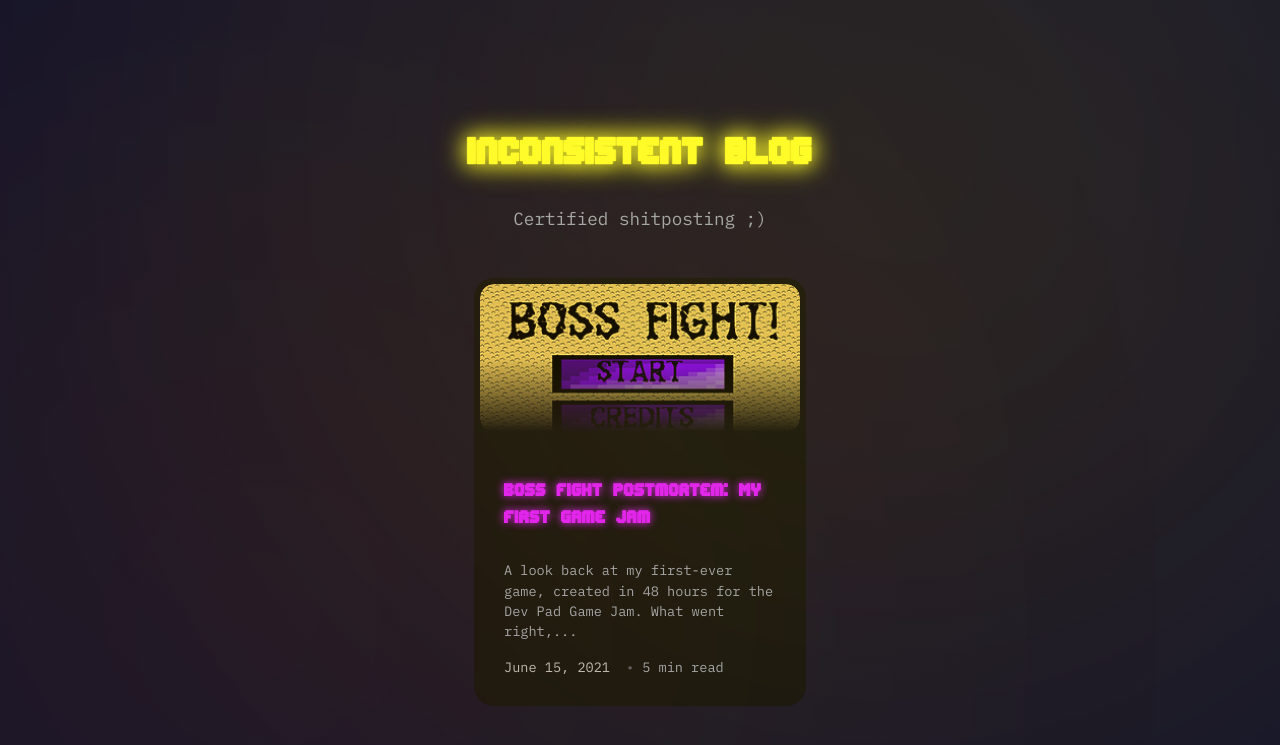
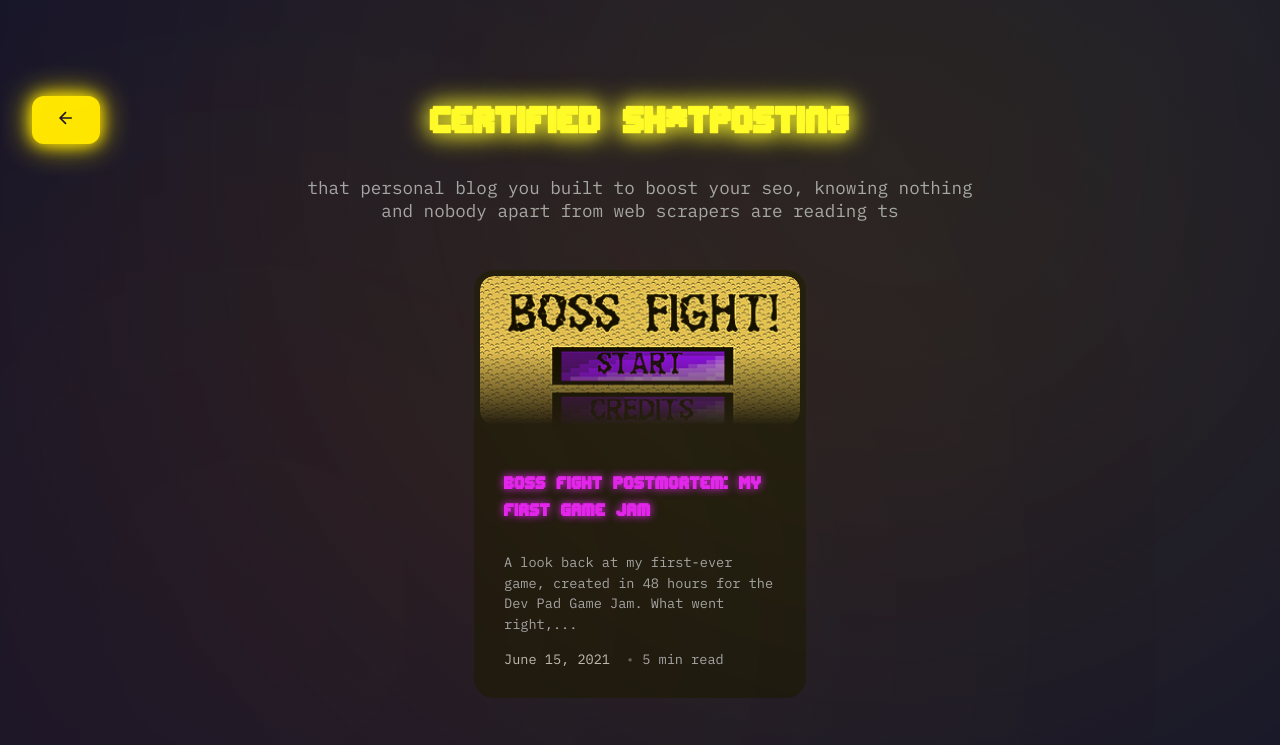
Before and after one commit to Myst1cS04p/Me, a Jekyll site: the page built from articles.md, in a window 1280 px wide. Shown: the top 745 px of the page. Built offline with Jekyll 4.4.1, drawn with Linux system fonts in a browser that asks for light colours.

Commit message:
fix articles formatting crap

```diff
--- a/_layouts/articles.html
+++ b/_layouts/articles.html
@@ -8,12 +8,21 @@ css: assets/css/articles.css
 {% include components/section-glow.html glow_ids="articles-glow-1,articles-glow-2" %}
 
 <div id="articles-section">
-  <div class="articles-heading-wrapper">
-    <h2 class="articles-heading">inconsistent blog</h2>
-    <p class="articles-subheading">
-      Certified shitposting ;)
-    </p>
+<div class="articles-heading-wrapper">
+  <div class="heading-with-back">
+    <div class="articles-back">
+      <a href="{{ site.baseurl }}/" class="articles-back-link">
+        <svg viewBox="0 0 24 24" fill="none" stroke="currentColor">
+          <path d="M19 12H5M12 19l-7-7 7-7"/>
+        </svg>
+      </a>
+    </div>
+    <h2 class="articles-heading">Certified sh*tposting</h2>
   </div>
+  <p class="articles-subheading">
+    that personal blog you built to boost your seo, knowing nothing and nobody apart from web scrapers are reading ts
+  </p>
+</div>
 
   <section class="articles-grid">
     {% assign sorted_articles = site.articles | sort: 'date' | reverse %}
--- a/_sass/sections/_articles.scss
+++ b/_sass/sections/_articles.scss
@@ -20,13 +20,73 @@
   @include section-heading-wrapper;
 }
 
+.heading-with-back {
+  width: 100%;
+  margin-bottom: var(--space-lg);
+
+
+  display: grid;
+  grid-template-columns: 1fr auto 1fr;
+  align-items: center;
+
+  @include mobile {
+    display: flex;
+    flex-direction: column;
+    align-items: center;
+    gap: var(--space-md);
+  }
+}
+
+.articles-back {
+  justify-self: start;
+  display: flex;
+
+  @include mobile {
+    width: 100%;          // Container takes full width
+    justify-content: center;
+    padding: 0;
+  }
+}
+
 .articles-heading {
   @include section-heading(var(--bright-yellow));
+  margin: 0;
+  grid-column: 2;
+  text-align: center;
+  white-space: nowrap;
+
+  @include mobile {
+    width: 100%;
+    text-align: center;
+  }
 }
+
 
 .articles-grid {
   @include responsive-grid(260px, var(--space-lg), 1200px);
   justify-items: center;
 }
 
-// Article cards use the unified .article-card class from components/_card.scss
+.articles-back-link {
+  display: inline-flex;
+  text-decoration: none;
+  align-items: center; // Ensure SVG is centered in button
+  @include button-glow(var(--color-yellow), var(--bg-color));
+  font-family: var(--font-body);
+
+  @include mobile {
+    font-size: var(--text-sm);
+    padding: 0.5rem 1rem;
+  }
+
+  svg {
+    width: 20px;
+    height: 20px;
+    stroke-width: 2;
+
+    @include mobile {
+      width: 18px;
+      height: 18px;
+    }
+  }
+}
```
